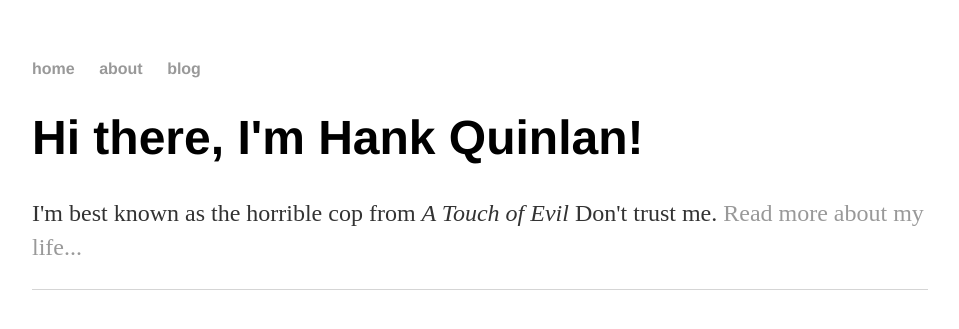
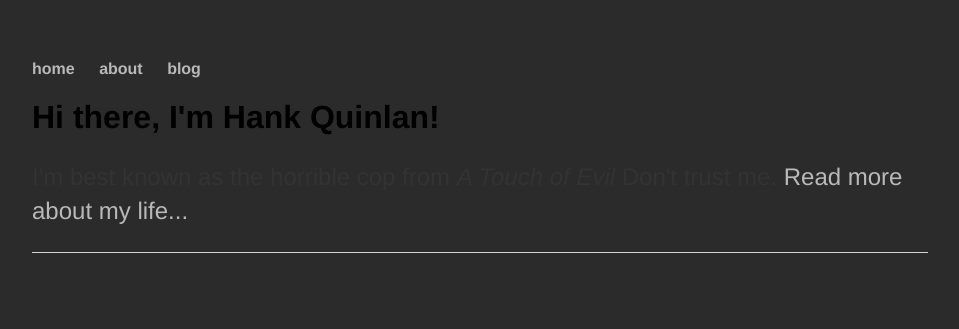
Before and after one commit to luckielogic/luckielogic.github.io, a Jekyll site: the page built from index.html, in a window 1280 px wide. Shown: the top 329 px of the page, without its empty margins (160-1119 px from the left). Built offline with Jekyll 4.4.1, drawn with Linux system fonts in a browser that asks for light colours.

Commit message:
Update main.css

```diff
--- a/css/main.css
+++ b/css/main.css
@@ -1,6 +1,7 @@
 body {
     margin: 60px auto;
     width: 70%;
+    background: #2b2b2b;
 }
 nav ul, footer ul {
     font-family:'Helvetica', 'Arial', 'Sans-Serif';
@@ -14,19 +15,20 @@
 }
 a {
     text-decoration: none;
-    color: #999;
+    color: #b9b9b9;
 }
 a:hover {
     text-decoration: underline;
 }
 h1 {
-    font-size: 3em;
+    font-size: 2em;
     font-family:'Helvetica', 'Arial', 'Sans-Serif';
 }
 p {
     font-size: 1.5em;
     line-height: 1.4em;
     color: #333;
+    font-family:'Helvetica', 'Arial', 'Sans-Serif';
 }
 footer {
     border-top: 1px solid #d5d5d5;
```
